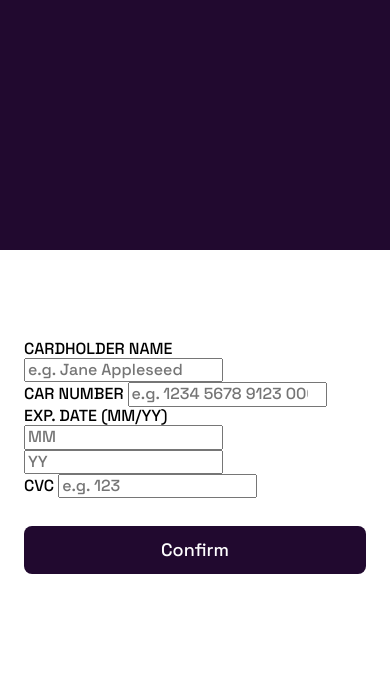
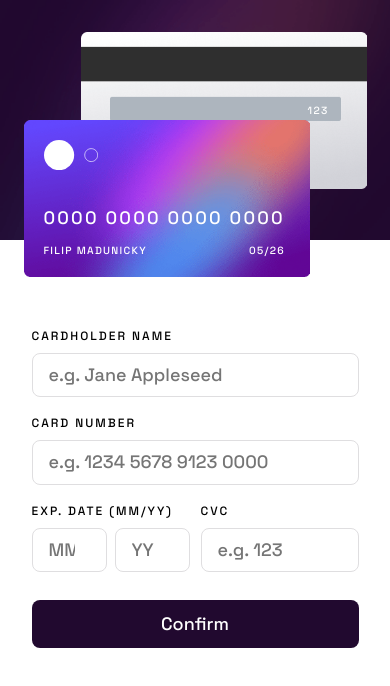
Before and after one commit to FilipKod/interactive-card-details-form, a website: page index.html in a window 390 px wide. Drawn offline with Linux system fonts and the light colour scheme.

Commit message:
card preview mobile version

```diff
--- a/index.html
+++ b/index.html
@@ -18,8 +18,20 @@
   </head>
   <body>
     <section class="interactive-card">
-      <div class="interactive-card__side back-side"></div>
-      <div class="interactive-card__side front-side"></div>
+      <div class="card-wrap">
+        <div class="interactive-card__side back-side-card">
+          <span class="cvc-number">123</span>
+        </div>
+        <div class="interactive-card__side front-side-card">
+          <div class="card-info">
+            <p class="card-info__number">0000 0000 0000 0000</p>
+            <div class="card-info__bottom">
+              <span class="card-info__name">Filip Madunicky</span>
+              <span class="card-info__expiration">05/26</span>
+            </div>
+          </div>
+        </div>
+      </div>
     </section>
     <main>
       <form class="card-form">
@@ -28,19 +40,33 @@
           <input type="text" placeholder="e.g. Jane Appleseed" required />
         </div>
         <div class="input-group">
-          <label for="">Car Number</label>
+          <label for="">Card Number</label>
           <input
             type="number"
             placeholder="e.g. 1234 5678 9123 0000"
             required
           />
         </div>
-        <div class="input-group">
+        <div class="input-group half-col expire-inputs">
           <label for="">Exp. Date (mm/yy)</label>
-          <input type="number" placeholder="MM" required />
-          <input type="number" placeholder="YY" required />
+          <input
+            type="number"
+            placeholder="MM"
+            required
+            name="month_expire"
+            min="01"
+            max="12"
+          />
+          <input
+            type="number"
+            placeholder="YY"
+            required
+            name="year_expire"
+            min="23"
+            max="99"
+          />
         </div>
-        <div class="input-group">
+        <div class="input-group half-col">
           <label for="">CVC</label>
           <input type="number" placeholder="e.g. 123" required />
         </div>
--- a/scss/abstracts/_variables.scss
+++ b/scss/abstracts/_variables.scss
@@ -1,3 +1,4 @@
 // Colors
 $deep-violet-color: #21092f;
 $white-color: #ffffff;
+$light-grey-color: #dfdee0;
--- a/scss/base/_base.scss
+++ b/scss/base/_base.scss
@@ -6,4 +6,9 @@ html {
   font-family: "Space Grotesk", sans-serif;
   font-size: 100%;
   box-sizing: border-box;
+  font-weight: 500;
 }
+
+main {
+  padding: 0 1.5rem;
+}
--- a/scss/components/_button.scss
+++ b/scss/components/_button.scss
@@ -11,5 +11,5 @@ button[type="submit"] {
   font-size: 1.125rem;
   line-height: 1;
   padding: 0.9375rem;
-  margin-top: 1.75rem;
+  margin-top: 0.5rem;
 }
--- a/scss/components/_card-form.scss
+++ /dev/null
@@ -1,4 +0,0 @@
-.card-form {
-  padding: 5.625rem 1.5rem 2.5rem;
-  text-transform: uppercase;
-}
--- /dev/null
+++ b/scss/components/_form.scss
@@ -0,0 +1,8 @@
+.card-form {
+  text-transform: uppercase;
+  display: flex;
+  flex-wrap: wrap;
+  gap: 1.25rem 0.6875rem;
+  max-width: 327px;
+  margin: 5.625rem auto 2.5rem;
+}
--- /dev/null
+++ b/scss/components/_input.scss
@@ -0,0 +1,36 @@
+@use "../abstracts/variables" as *;
+
+input[type="text"],
+input[type="number"] {
+  border-radius: 8px;
+  background-color: $white-color;
+  border: 1px solid $light-grey-color;
+  font-size: 1.125rem;
+  padding: 0.6875rem 1rem;
+  width: 100%;
+  -webkit-appearance: none;
+  -moz-appearance: textfield;
+}
+
+.input-group {
+  flex: 1 1 auto;
+  width: 100%;
+
+  &.half-col {
+    flex: 1;
+  }
+}
+
+.expire-inputs {
+  display: flex;
+  gap: 0 0.5rem;
+  flex-wrap: wrap;
+
+  & > input {
+    flex: 1;
+
+    // &:first-of-type {
+    //   margin-right: 0.5rem;
+    // }
+  }
+}
--- a/scss/components/_interactive-card.scss
+++ /dev/null
@@ -1,9 +0,0 @@
-.interactive-card {
-  position: relative;
-  top: 0;
-  left: 0;
-  width: 100vw;
-  min-height: 240px;
-  aspect-ratio: 1.5625;
-  background-color: #21092f;
-}
--- /dev/null
+++ b/scss/components/_label.scss
@@ -0,0 +1,8 @@
+label {
+  display: block;
+  text-transform: uppercase;
+  font-weight: 500;
+  font-size: 0.75rem;
+  letter-spacing: 0.125rem;
+  margin-bottom: 0.75em;
+}
--- /dev/null
+++ b/scss/components/card/_back-side-card.scss
@@ -0,0 +1,16 @@
+@use "../../abstracts/variables" as *;
+
+.back-side-card {
+  top: 2rem;
+  right: 0;
+  background-image: url("../../images/bg-card-back.png");
+
+  .cvc-number {
+    color: $white-color;
+    position: absolute;
+    font-size: 0.65rem;
+    letter-spacing: 0.080625rem;
+    right: 2.375rem;
+    top: 4.5625rem;
+  }
+}
--- /dev/null
+++ b/scss/components/card/_front-side-card.scss
@@ -0,0 +1,38 @@
+@use "../../abstracts/variables" as *;
+
+.front-side-card {
+  top: 120px;
+  left: 0;
+  background-image: url("../../images/bg-card-front.png");
+  padding: 1.25rem;
+  color: $white-color;
+  display: flex;
+  align-items: end;
+
+  &::before {
+    content: "";
+    position: absolute;
+    background-image: url("../../images/card-logo.svg");
+    width: 54px;
+    height: 30px;
+    background-size: cover;
+    top: 1.25rem;
+  }
+
+  .card-info {
+    text-transform: uppercase;
+
+    &__number {
+      font-size: 1.125rem;
+      letter-spacing: 0.1375rem;
+      margin: 0 0 1rem;
+    }
+
+    &__bottom {
+      display: flex;
+      justify-content: space-between;
+      letter-spacing: 0.080625rem;
+      font-size: 0.65rem;
+    }
+  }
+}
--- /dev/null
+++ b/scss/components/card/_index.scss
@@ -0,0 +1,5 @@
+@forward "./interactive-card";
+
+@forward "./back-side-card";
+
+@forward "./front-side-card";
--- /dev/null
+++ b/scss/components/card/_interactive-card.scss
@@ -0,0 +1,23 @@
+.interactive-card {
+  width: 100vw;
+  min-height: 240px;
+  height: 240px;
+  aspect-ratio: 1.5625;
+  background-image: url("../../images/bg-main-mobile.png");
+  background-repeat: no-repeat;
+  background-size: cover;
+
+  &__side {
+    position: absolute;
+    width: 286px;
+    height: 157px;
+    background-repeat: no-repeat;
+    background-size: cover;
+  }
+
+  .card-wrap {
+    position: relative;
+    width: 343px;
+    margin: auto;
+  }
+}
```
Also changed, not shown: scss/components/_index.scss (+6 -2 lines), css/styles.css, 1 other file.
